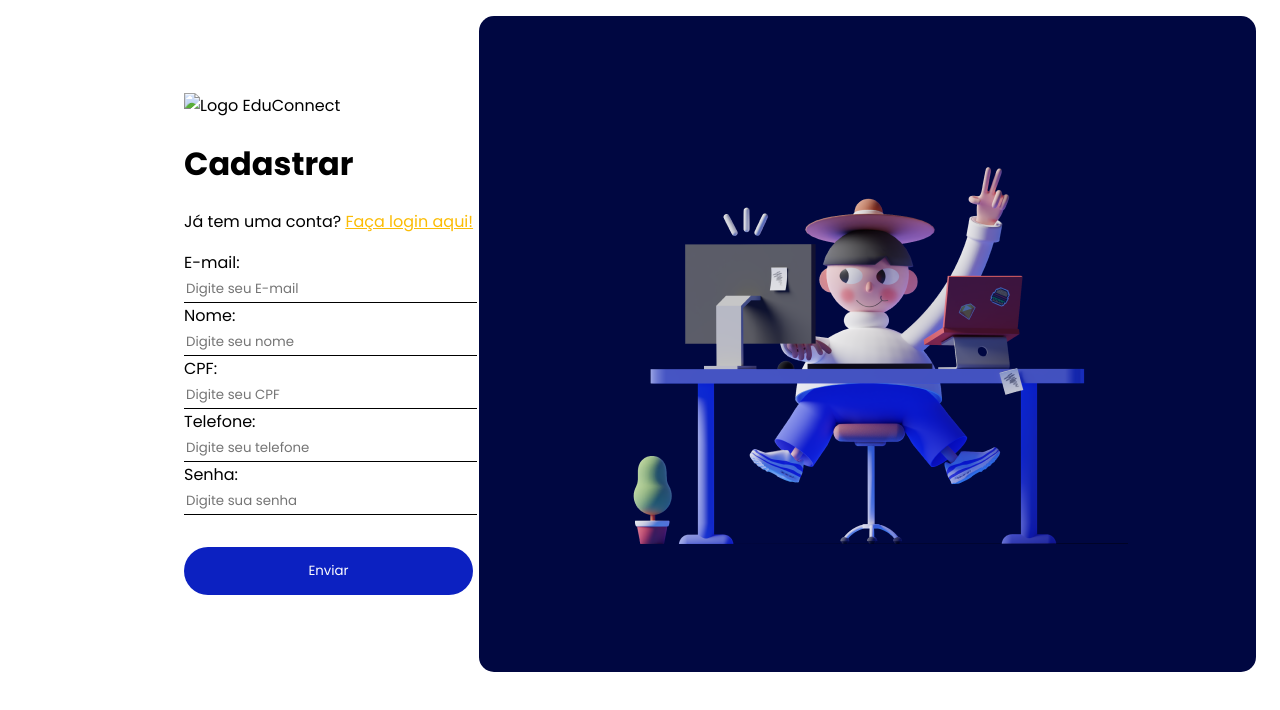
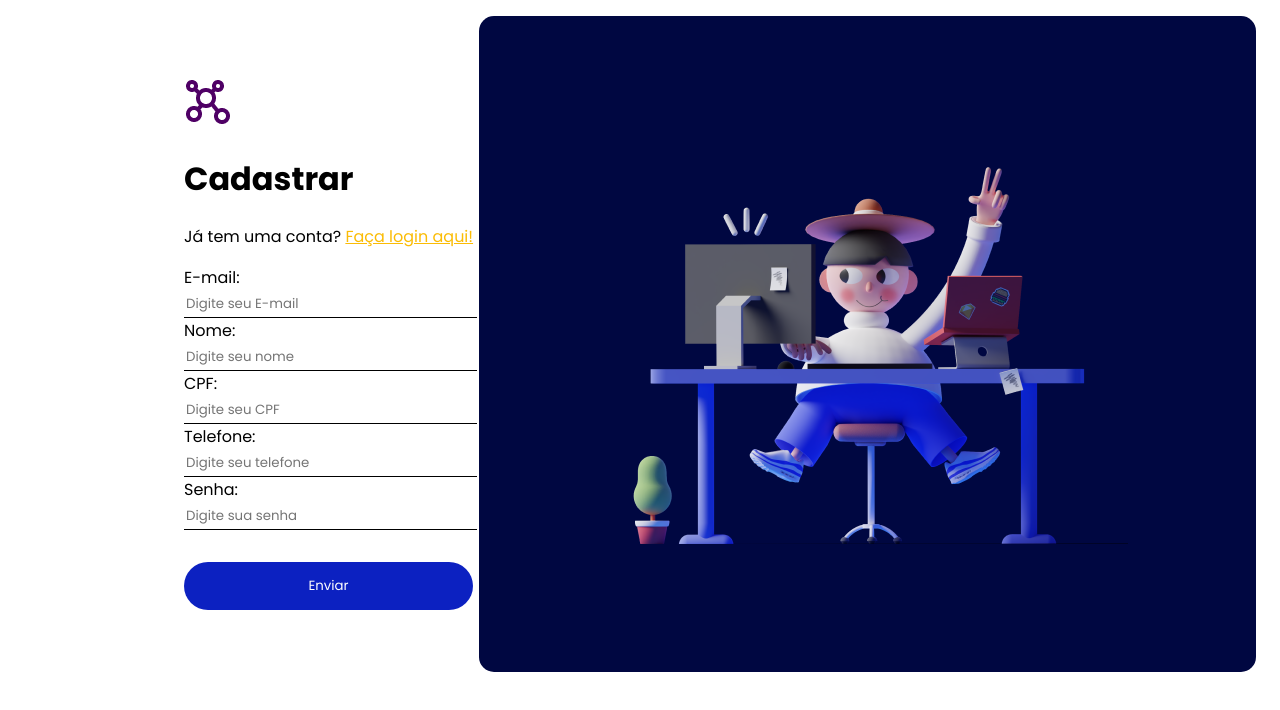
Before and after one commit to VictorCidro/Projeto-Web, a plain HTML site: page cadastro.html in a window 1280 px wide. Drawn offline with nearby package versions, Linux system fonts and the light colour scheme.

Commit message:
att logo cadastro

```diff
--- a/cadastro.html
+++ b/cadastro.html
@@ -15,7 +15,7 @@
 <body>
     <div class="boxGeral">
         <div class="boxLogin">
-            <img src="/img/logo.png" alt="Logo EduConnect">
+            <img src="/img/LogoHome.png" alt="Logo EduConnect">
             <h1>Cadastrar</h1>
             <p>Já tem uma conta? <a class="mudardepag" href="login.html">Faça login aqui!</a></p>
 
```
